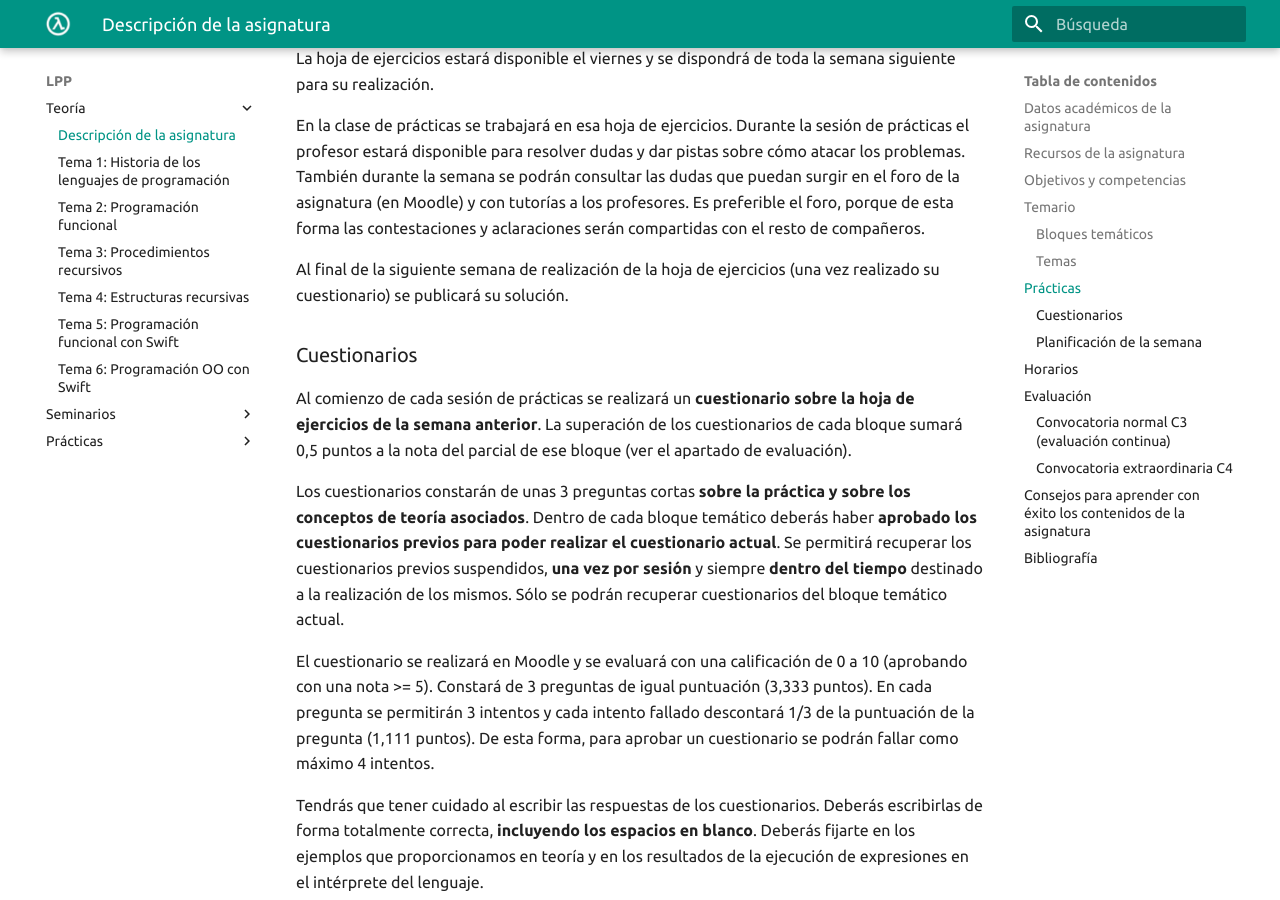
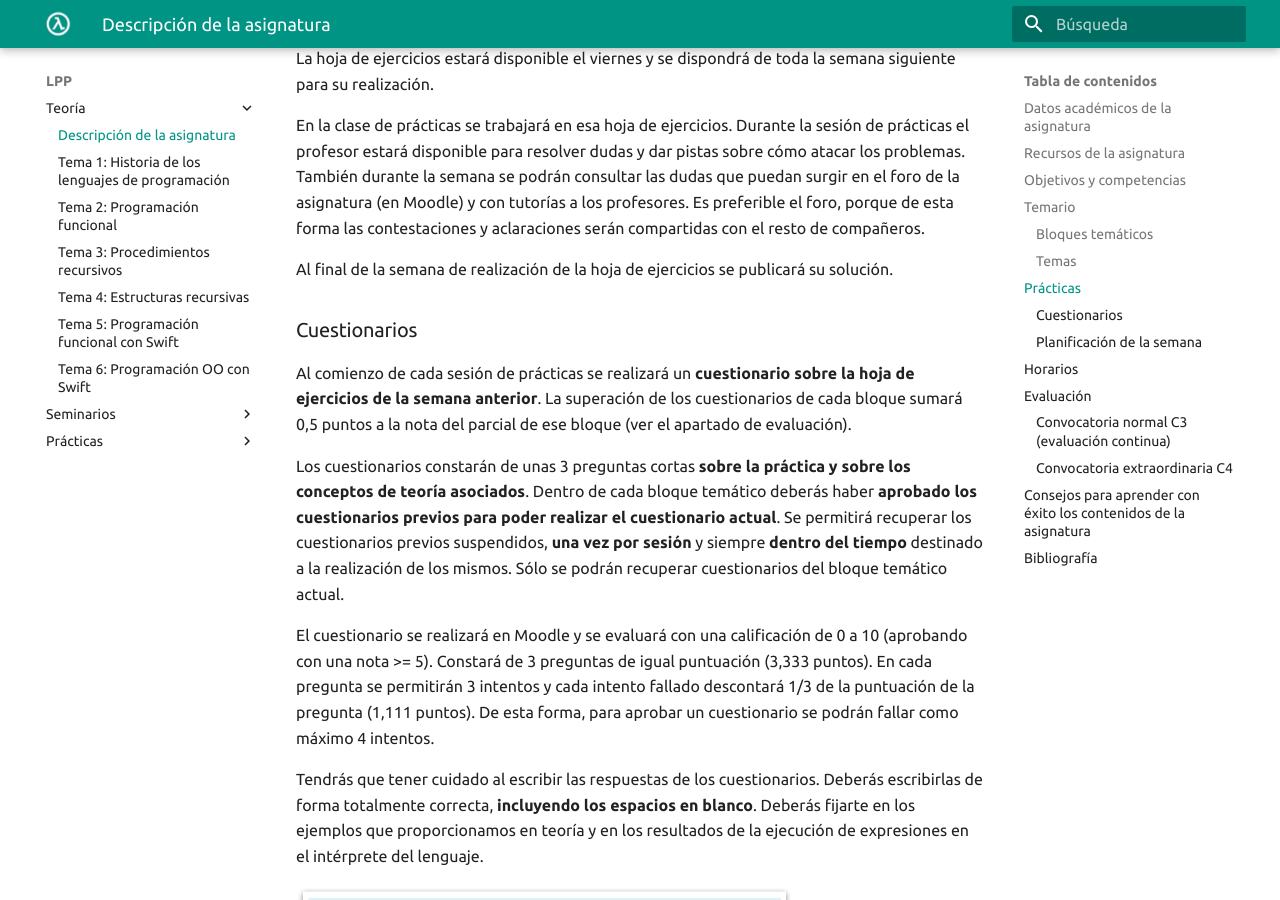
Before and after one commit to domingogallardo/apuntes-lpp, an MkDocs documentation site: the page built from docs/teoria/tema00-descripcion-asignatura/tema00-descripcion-asignatura.md, in a window 1280 px wide and 900 px high, scrolled down 4027 px. Built offline with MkDocs 1.6.1 and Material for MkDocs 9.7.7, drawn with Linux system fonts in a browser that asks for light colours.

```diff
--- a/docs/teoria/tema00-descripcion-asignatura/tema00-descripcion-asignatura.md
+++ b/docs/teoria/tema00-descripcion-asignatura/tema00-descripcion-asignatura.md
@@ -164,9 +164,8 @@ los profesores. Es preferible el foro, porque de esta forma las
 contestaciones y aclaraciones serán compartidas con el resto de
 compañeros.
 
-Al final de la siguiente semana de realización de la hoja de
-ejercicios (una vez realizado su cuestionario) se publicará su
-solución.
+Al final de la semana de realización de la hoja de ejercicios se
+publicará su solución.
 
 ### Cuestionarios ###
 
```
